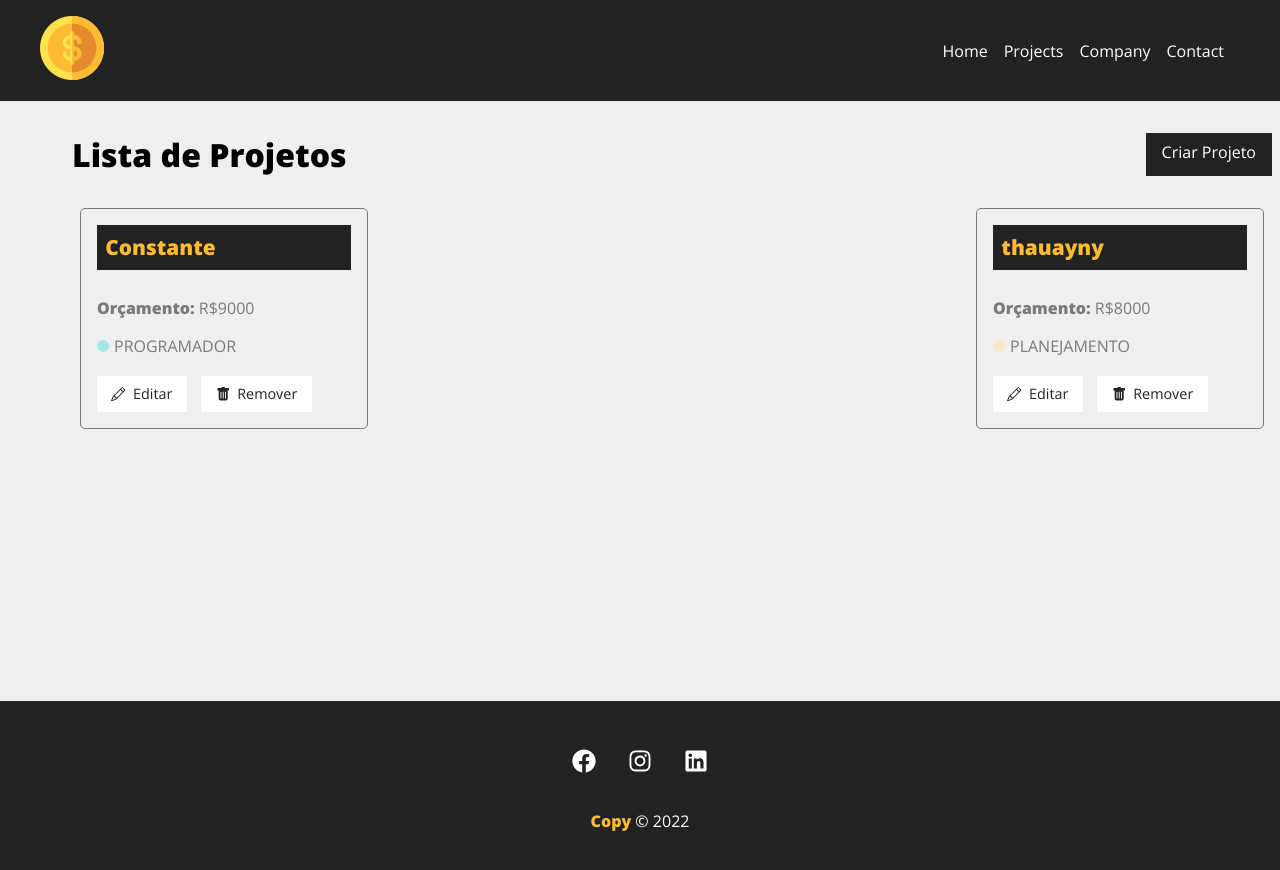
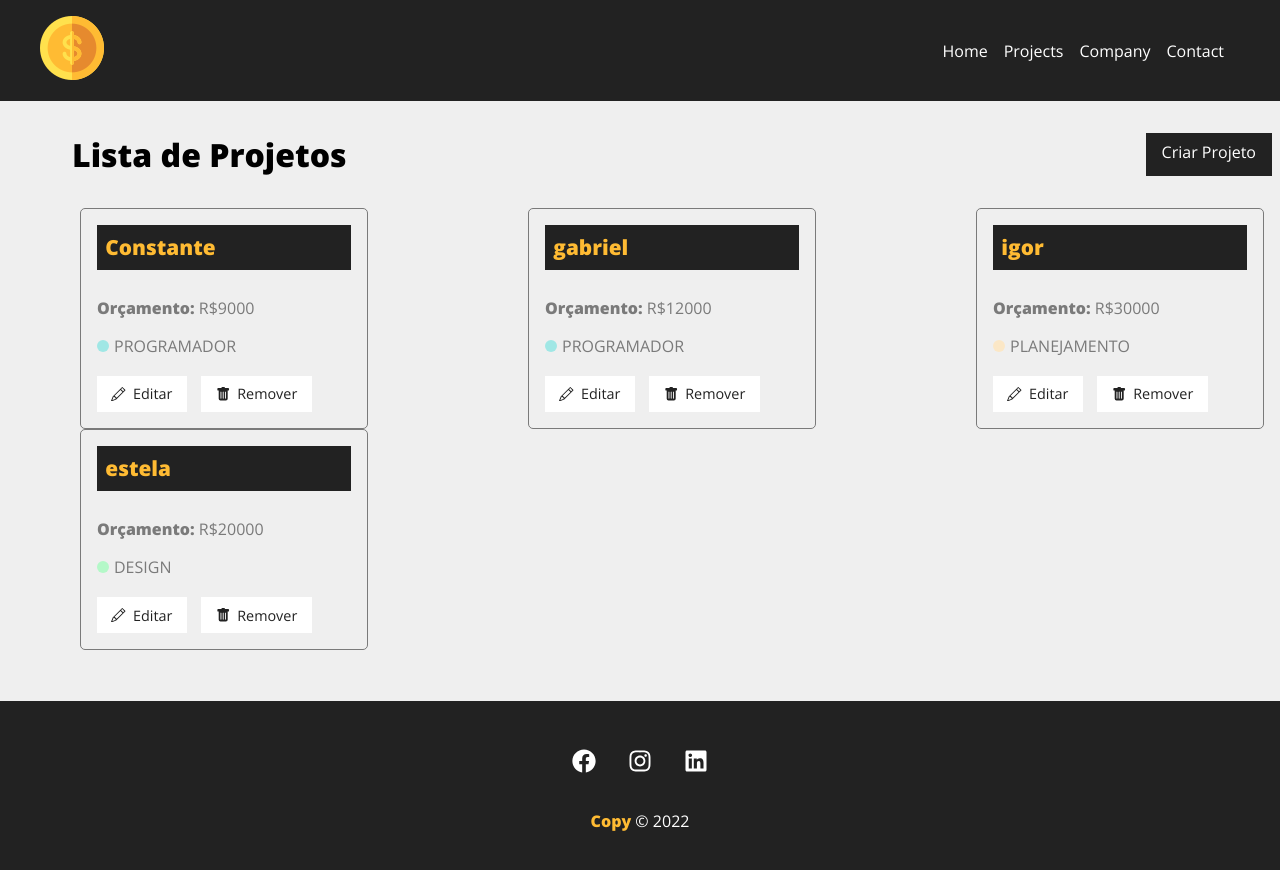
Before and after one commit to gabrielcomputacao/projetoreact, a React (Create React App) app in the folder projeto/: page /listaProjects in a window 1280 px wide. Shown: the top 870 px of the page. Built offline with nearby package versions, Linux system fonts and the light colour scheme; data requests are answered from the project's data file.

Commit message:
terminando exclusao e começando parte de edição

```diff
--- a/projeto/db.json
+++ b/projeto/db.json
@@ -12,15 +12,37 @@
       "id": 1
     },
     {
-      "name": "thauayny",
-      "budget": "8000",
+      "name": "gabriel",
+      "budget": "12000",
+      "category": {
+        "id": "4",
+        "name": "PROGRAMADOR"
+      },
+      "cost": 0,
+      "services": [],
+      "id": 2
+    },
+    {
+      "name": "igor",
+      "budget": "30000",
       "category": {
         "id": "5",
         "name": "PLANEJAMENTO"
       },
       "cost": 0,
       "services": [],
-      "id": 2
+      "id": 3
+    },
+    {
+      "name": "estela",
+      "budget": "20000",
+      "category": {
+        "id": "3",
+        "name": "DESIGN"
+      },
+      "cost": 0,
+      "services": [],
+      "id": 4
     }
   ],
   "categories": [
--- a/projeto/src/App.js
+++ b/projeto/src/App.js
@@ -8,6 +8,7 @@ import Contact from "./components/pages/Contact";
 import Home from "./components/pages/Home";
 import Project from "./components/pages/Project";
 import ListaProject from "./components/pages/ListaProject";
+import EditProject from "./components/pages/EditProject";
 
 function App() {
   return (
@@ -22,6 +23,7 @@ function App() {
               <Route path="/company" element={<Company/>}></Route>
               <Route path="/contact" element={<Contact/>}></Route>
               <Route path="/listaProjects" element={<ListaProject/>}></Route>
+              <Route path="/editProject/:id" element={<EditProject/>}></Route>
           </Routes>
         </Container>
          <Footer/>
--- /dev/null
+++ b/projeto/src/components/pages/EditProject.js
@@ -0,0 +1,53 @@
+
+import styles from "./EditProject.module.css"
+import {useParams} from "react-router-dom"
+import {useEffect , useState} from "react"
+import Loading from "../layout/Loading"
+import Container from "../layout/Container"
+
+function EditProject(){
+    /* pega os paramentros que vem pela url, nessa caso especifico está
+        pegando o id
+    */
+    const {id} = useParams()
+
+
+    const [project,setProject] = useState([])
+
+    useEffect( ()=>{
+        fetch(`http://localhost:5002/projects/${id}` , {
+            method:"GET",
+            headers:{
+                "Content-Type": "application/json"
+            }
+        })
+        .then( resp => resp.json())
+        .then( data =>{
+            setProject(data)
+            console.log(data)
+        })
+        .catch(err => console.log(err))
+
+    } , [id])
+
+    return(
+        <>
+          { project.name ? (
+
+          <div>
+                <Container customClass="column"></Container>
+                <div>
+                    <h1>Projeto: {project.name}</h1>
+                    <button>Editar Projeto</button>
+                </div>
+          </div>
+
+          ) : (
+            <Loading/>
+          ) }
+        </>
+    )
+
+}
+
+export default EditProject
--- a/projeto/src/components/pages/ListaProject.js
+++ b/projeto/src/components/pages/ListaProject.js
@@ -12,6 +12,7 @@ function ListaProject() {
   const [projects, setProjects] = useState([]);
   /* setando o loader como false , pois ele sempre inicia */
   const [loader, setLoader] = useState(false);
+  const [projetoMessage , setProjetoMessage] = useState("")
 
   const location = useLocation();
   let message = "";
@@ -36,20 +37,34 @@ function ListaProject() {
       .catch((err) => console.log(err));
   }, []);
 
-
-
-
-
+  function removeProject(id) {
+    fetch(`http://localhost:5002/projects/${id}`, {
+      method: "DELETE",
+      headers: {
+        "Content-Type": "application/json",
+      },
+    })
+      .then((res) => res.json())
+      .then(() => {
+        setProjects(
+          projects.filter((projeto) => {
+            return projeto.id !== id;
+          })
+        );
+        setProjetoMessage("Projeto Deletado com Sucesso")
+      })
+      .catch((err) => console.log(err));
+  }
 
   return (
     <div className={style.project_container}>
       <div className={style.title_container}>
         <h1>Lista de Projetos</h1>
         {/* <a href="#">teste</a> */}
-        <LinkButton to="/listaProjects" text="Criar Projeto"></LinkButton>
+        <LinkButton to="/projects" text="Criar Projeto"></LinkButton>
       </div>
-
       {message && <Message msg={message} type="sucess" />}
+      {projetoMessage && <Message msg={projetoMessage} type="sucess" />}
       <Container customClass="start">
         {projects.length > 0 &&
           projects.map((element, index) => (
@@ -59,12 +74,11 @@ function ListaProject() {
               name={element.name}
               budget={element.budget}
               category={element.category}
+              handleRemove={removeProject}
             />
           ))}
         {!loader && <Loading />}
-        {loader && projects.length === 0 && (
-          <p>Não Existe Projetos Ainda!</p>
-        )}
+        {loader && projects.length === 0 && <p>Não Existe Projetos Ainda!</p>}
       </Container>
     </div>
   );
--- a/projeto/src/components/project/ProjectCard.js
+++ b/projeto/src/components/project/ProjectCard.js
@@ -3,6 +3,14 @@ import {Link} from "react-router-dom"
 import {BsPencil, BsFillTrashFill} from "react-icons/bs"
 
 function ProjectCard({id,name,budget,category,handleRemove}){
+
+    function remove(e){
+        e.preventDefault()
+        handleRemove(id)
+    }
+
+
+
     return(
         <div className={styles.project_card}>
             <h4> {name}</h4>
@@ -13,11 +21,11 @@ function ProjectCard({id,name,budget,category,handleRemove}){
               <span className={`${styles[category.name.toLowerCase()]}`}></span>  {category.name}
               </p>
             <div className={styles.project_card_actions}>
-                <Link to="/">
+                <Link to={`/editProject/${id}`}>
                     <BsPencil/> Editar
                  </Link>
-                <button>
-                    <BsFillTrashFill/> Remover
+                <button onClick={remove}>
+                    <BsFillTrashFill /> Remover
                 </button>
 
             </div>
```
Also changed, not shown: projeto/src/components/pages/EditProject.module.css (added).
